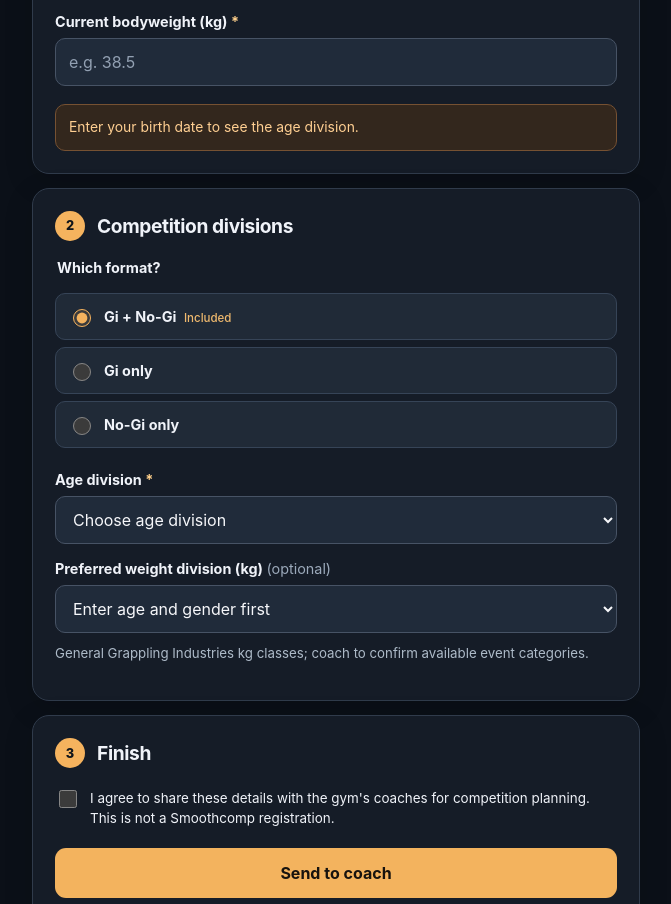
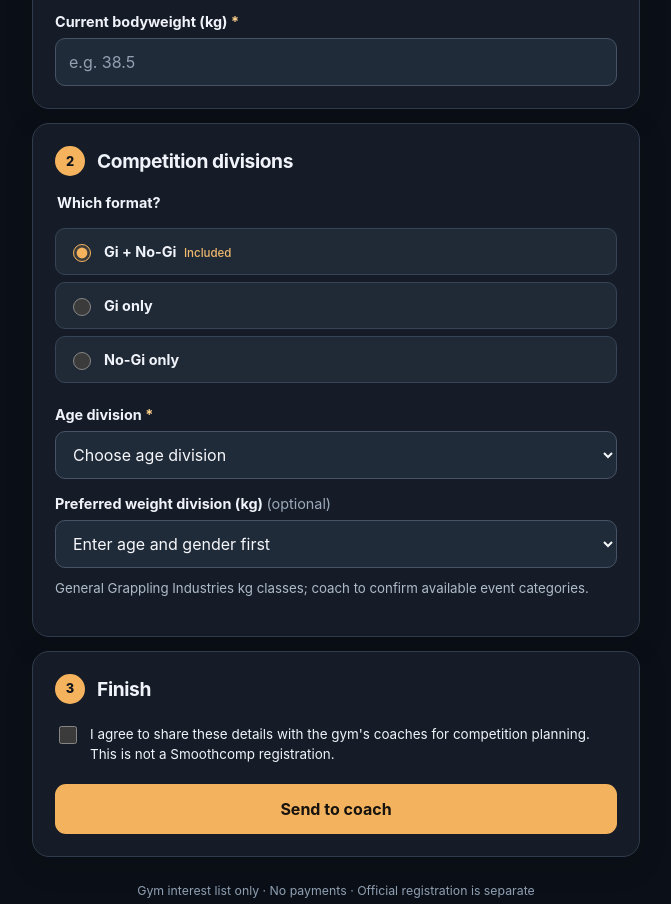
Before and after one commit to Ogi404/grappling-registration, a plain HTML site: page index.html in a window 1280 px wide. Shown: the part 881-1785 px from the top of the page, without its empty margins (304-975 px from the left). Drawn offline with Linux system fonts and the light colour scheme.

Commit message:
Remove age summary element from public registration page

```diff
--- a/index.html
+++ b/index.html
@@ -30,7 +30,6 @@
   <label for="gender">Division gender <span class="required">*</span></label><select id="gender" required><option value="">Choose…</option><option>Male</option><option>Female</option></select>
   <label for="belt">BJJ belt <span class="required">*</span></label><select id="belt" required><option value="">Enter date of birth first</option></select>
   <label for="weight">Current bodyweight (kg) <span class="required">*</span></label><input id="weight" type="number" inputmode="decimal" step="0.1" min="10" max="300" placeholder="e.g. 38.5" required>
-  <p id="ageResult" class="result" aria-live="polite">Enter your birth date to see the age division.</p>
  </section>
  <section class="panel"><div class="section-header"><span class="step">2</span><h2>Competition divisions</h2></div>
   <fieldset class="choice-group"><legend>Which format?</legend>
```
